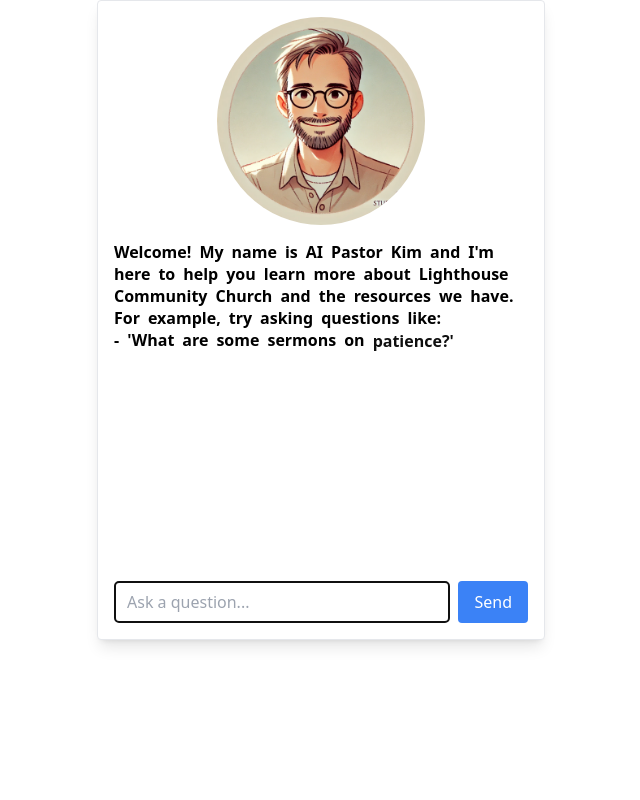
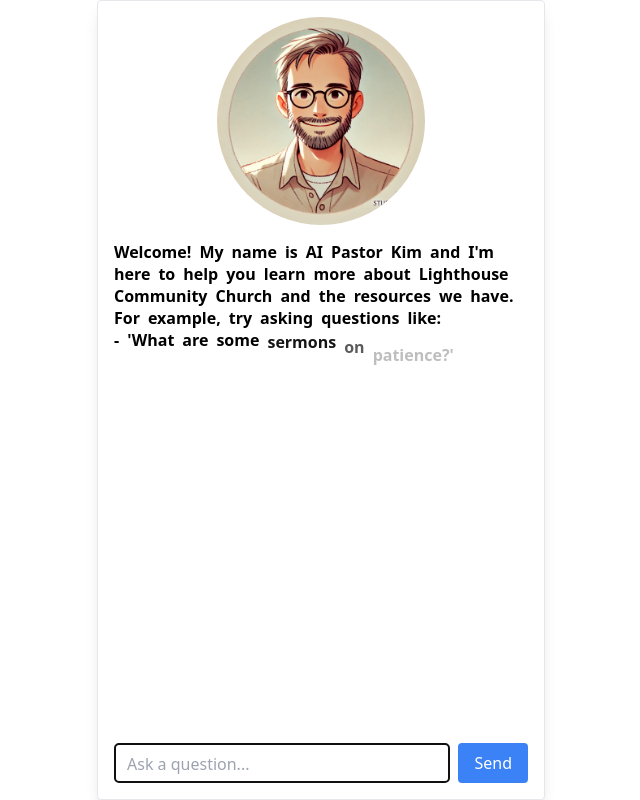
Before and after one commit to evan-ishibashi/ask-pastor-kim-frontend, a React (Vite) app: page / in a window 1280 px wide. Shown: the whole page, without its empty margins (319-959 px from the left). Built offline with nearby package versions, Linux system fonts and the light colour scheme.

Commit message:
updated sizing of app

```diff
--- a/src/ChatWidget.tsx
+++ b/src/ChatWidget.tsx
@@ -9,16 +9,35 @@
   text: string;
 }
 
+const MAX_ROWS = 5; // Max rows before scrolling
+const MIN_ROWS = 1; // Minimum rows (starting height)
+
 export default function ChatWidget() {
   const [messages, setMessages] = useState<Message[]>([]);
   const [input, setInput] = useState("");
   const [loading, setLoading] = useState(false);
   const [firstRender,setFirstRender] = useState<Boolean>(true);
-  const inputRef = useRef<HTMLInputElement>(null);
+  const textareaRef = useRef<HTMLTextAreaElement>(null);
 
+  //Handles Text Area Sizing
   useEffect(()=>{
-    if (inputRef.current) inputRef.current.focus()
+    if (textareaRef.current) textareaRef.current.focus()
   },[messages])
+
+  useEffect(() => {
+    const textarea = textareaRef.current;
+    if (textarea) {
+      // Reset height to auto to allow it to resize freely
+      textarea.style.height = "auto";
+
+      // Set the height based on scrollHeight, but do not exceed max-height
+      const lineHeight = parseInt(window.getComputedStyle(textarea).lineHeight, 10);
+      const maxHeight = lineHeight * MAX_ROWS;
+
+      // Set the height, but restrict it with max-height for scroll
+      textarea.style.height = `${Math.min(textarea.scrollHeight, maxHeight)}px`;
+    }
+  }, [input]);
 
   const handleSubmit = async (e: React.FormEvent) => {
     e.preventDefault();
@@ -39,13 +58,12 @@
       setMessages(prev => [...prev, errorMsg]);
     } finally {
       setLoading(false);
-      if (inputRef.current) inputRef.current.focus();
     }
   };
 
 
   return (
-    <div className="max-w-md mx-auto p-4 border rounded shadow-lg bg-white h-[80vh] flex flex-col">
+    <div className="max-w-md mx-auto p-4 border rounded shadow-lg bg-white h-screen flex flex-col">
       <div className="flex-1 overflow-y-auto space-y-4 mb-4">
         {firstRender && <Welcome/>}
         {messages.map((msg, idx) => (
@@ -64,17 +82,23 @@
       </div>
 
       <form onSubmit={handleSubmit} className="flex gap-2">
-        <input
-          className="flex-1 border rounded px-3 py-2"
-          type="text"
+        <textarea
+          className="flex-1 border rounded px-3 py-2 resize-none overflow-y-auto max-h-[5rem]"
           placeholder="Ask a question..."
           value={input}
           onChange={(e) => setInput(e.target.value)}
+          onKeyDown={(e) => {
+            if (e.key === "Enter" && !e.shiftKey) {
+              e.preventDefault(); // Prevent newline
+              handleSubmit(e);
+            }
+          }}
+          rows={MIN_ROWS}
           disabled={loading}
-          ref={inputRef}
+          ref={textareaRef}
         />
         <button
-          className="bg-blue-500 text-white rounded px-4 py-2 hover:bg-blue-600"
+          className="bg-blue-500 text-white rounded px-4 py-2 hover:bg-blue-600 h-10 place-self-end"
           type="submit"
           disabled={loading}
         >
--- a/src/Typewriter.tsx
+++ b/src/Typewriter.tsx
@@ -16,7 +16,7 @@
                 key={`${lineIndex}-${wordIndex}`}
                 initial={{ opacity: 0, y: 20 }}
                 animate={{ opacity: 1, y: 0 }}
-                transition={{ delay, duration: 0.1 }}
+                transition={{ delay, duration: 0.5 }}
                 className="inline-block mr-2"
               >
                 {word}
--- a/src/Welcome.tsx
+++ b/src/Welcome.tsx
@@ -9,8 +9,6 @@
 
 
 export default function Welcome(){
-
-    console.log(welcomeText)
 
     return(
         <>
```
